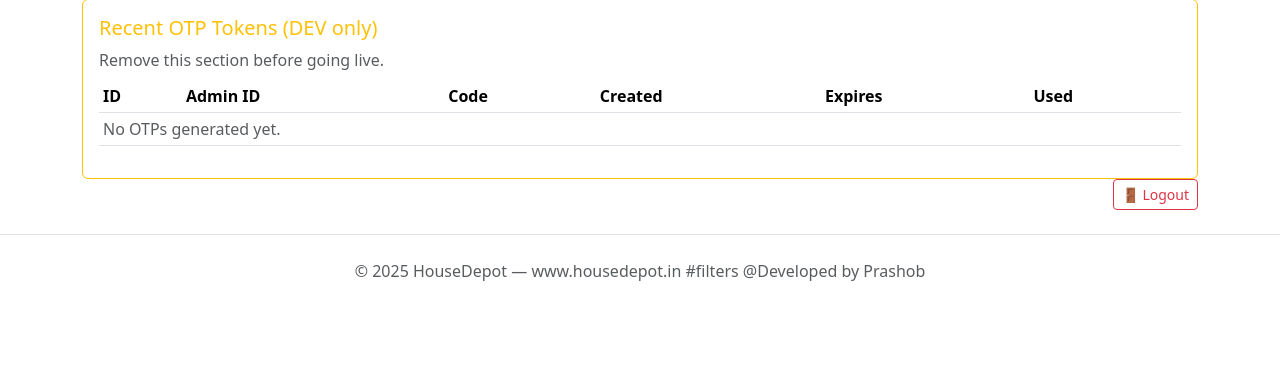
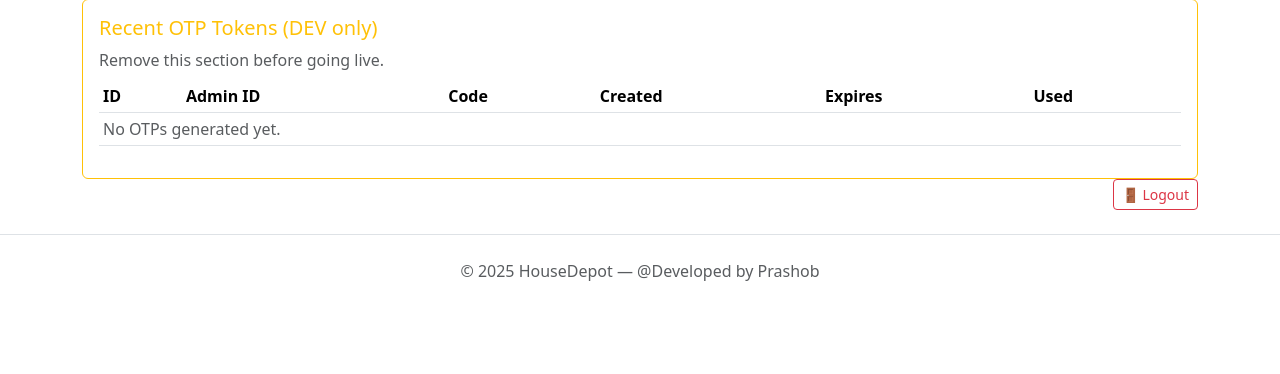
Before and after one commit to PrashobVP/housedepot, a Flask app: page /admin in a window 1280 px wide. Shown: the part 301-675 px from the top of the page. Run offline with Flask 3, Linux system fonts and the light colour scheme; the visitor is signed in with stand-in values (Sample User, id 1); data that the repository does not hold is empty; parts of the project's set-up code (start-up, migrations or seed data) failed here and were passed over.

Commit message:
final commit

```diff
--- a/templates/layout.html
+++ b/templates/layout.html
@@ -56,9 +56,8 @@
     </main>
 
     <footer class="border-top py-4 text-center text-muted">
-      © {{ 2025 }} HouseDepot — www.housedepot.in
-      #filters
-      @Developed by Prashob
+      © {{ 2025 }} HouseDepot — @Developed by Prashob
+
     </footer>
 
     <script src="https://cdn.jsdelivr.net/npm/bootstrap@5.3.3/dist/js/bootstrap.bundle.min.js"></script>
```
